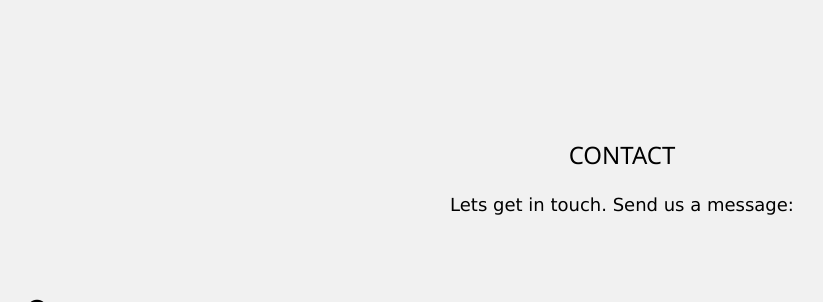
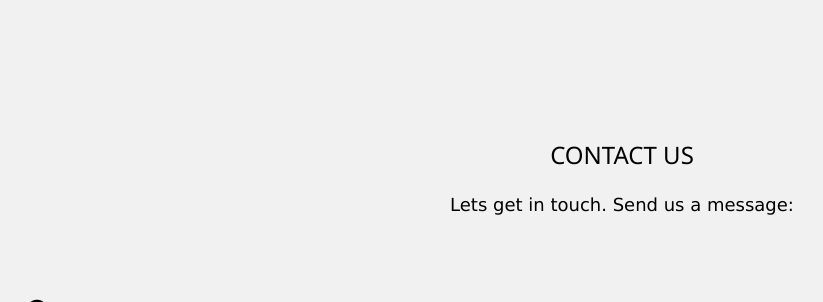
Before and after one commit to kwpinthong/-PROJECT-CPEwebsite, a PHP site: page / in a window 1280 px wide. Shown: the part 801-1103 px from the top of the page, without its empty margins (18-841 px from the left). Run offline with PHP 8.4, Linux system fonts and the light colour scheme.

Commit message:
Contact Us
.

```diff
--- a/index.php
+++ b/index.php
@@ -22,7 +22,7 @@
 
 	<!-- Contact Section -->
 	<div class="w3-container w3-light-grey" style="padding:128px 16px" id="contact">
-		<h3 class="w3-center">CONTACT</h3>
+		<h3 class="w3-center">CONTACT US</h3>
 		<p class="w3-center w3-large">Lets get in touch. Send us a message:</p>
 		<div class="w3-row-padding" style="margin-top:64px">
 			<div class="w3-half">
```
